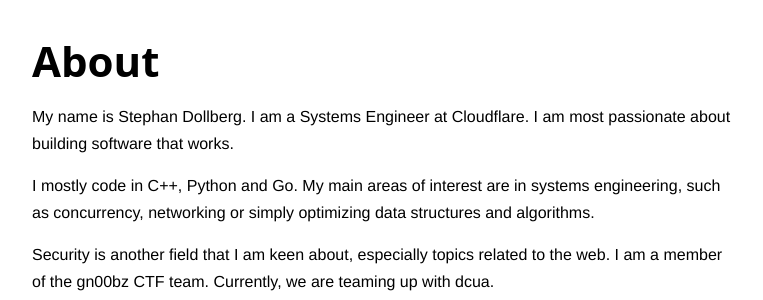
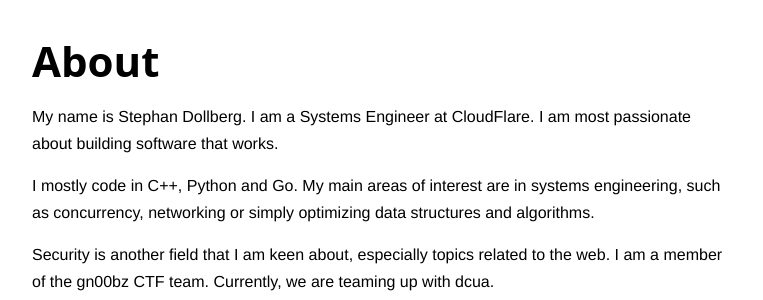
Before and after one commit to StephanDollberg/stephandollberg.github.io, a Jekyll site: the page built from about.md, in a window 1280 px wide. Shown: the part 160-460 px from the top of the page, without its empty margins (258-1021 px from the left). Built offline with Jekyll 4.4.1, drawn with Linux system fonts in a browser that asks for light colours.

```diff
--- a/about.md
+++ b/about.md
@@ -6,7 +6,7 @@ comments: false
 author_footer: false
 ---
 
-My name is Stephan Dollberg. I am a Systems Engineer at Cloudflare. I am most passionate about building software that works.
+My name is Stephan Dollberg. I am a Systems Engineer at CloudFlare. I am most passionate about building software that works.
 
 I mostly code in C++, Python and Go. My main areas of interest are in systems engineering, such as concurrency, networking or simply optimizing data structures and algorithms.
 
```
